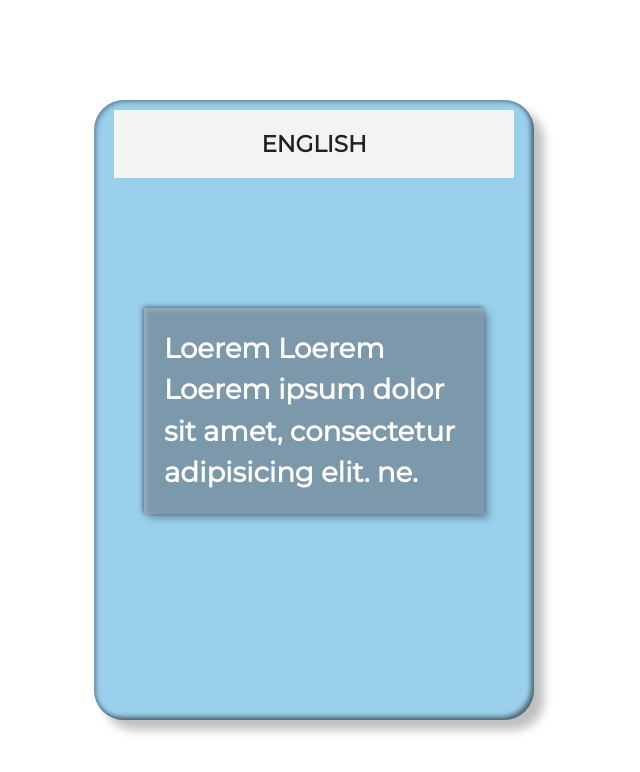
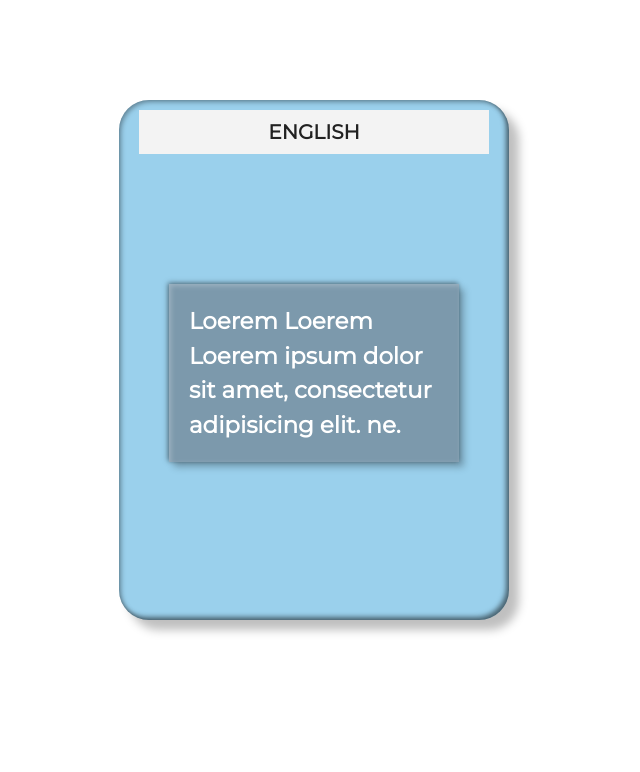
Before and after one commit to Ahmad-mufied/Flip-Card, a plain HTML site: page index.html in a window 1280 px wide. Shown: the whole page, without its empty margins (346-986 px from the left). Drawn offline with Linux system fonts and the light colour scheme.

Commit message:
Update main.css
rewrite main.css

```diff
--- a/main.css
+++ b/main.css
@@ -18,12 +18,13 @@ body {
 
 .card {
   margin: 100px auto; 0;
-  width: 400px;
-  height: 600px;
+  width: 350px;
+  height: 500px;
   perspective: 950px;
 }
 
 .card__inner {
+
   width: 100%;
   height: 100%;
   transition: transform 1s;
@@ -63,9 +64,6 @@ body {
   justify-content: center;
 }
 
-.to_translate {
-
-}
 
 .card__face--back {
   padding: 10px 20px;
@@ -105,7 +103,7 @@ body {
 
 .card__header_back h2 {
   color: #FFF;
-  font-size: 23px;
+  font-size: 20px;
   font-weight: 900;
   text-transform: uppercase;
   text-align: center;
@@ -113,9 +111,9 @@ body {
 
 .card__header_front h2  {
   background: #F3F3F3;
-  padding: 20px;
+  padding: 10px;
   color: var(--dark);
-  font-size: 23px;
+  font-size: 20px;
   font-weight: 900;
   text-transform: uppercase;
   text-align: center;
@@ -125,18 +123,18 @@ body {
 .card__body {
   color: var(--dark);
   padding: 50px 30px 30px;
-  font-size: 24px;
+  font-size: 20px;
   font-weight: 600;
   margin-top: 30px;
 }
 
 .card__face--back .card__body p {
   align-items: center;
-  margin-top: 50px;
+  margin-top: 45px;
   padding: 20px;
   color: var(--dark);
   background-color: #8ca0ff;
-  font-size: 25px;
+  font-size: 20px;
   line-height: 1.5;
 
   color: #fff;
```
